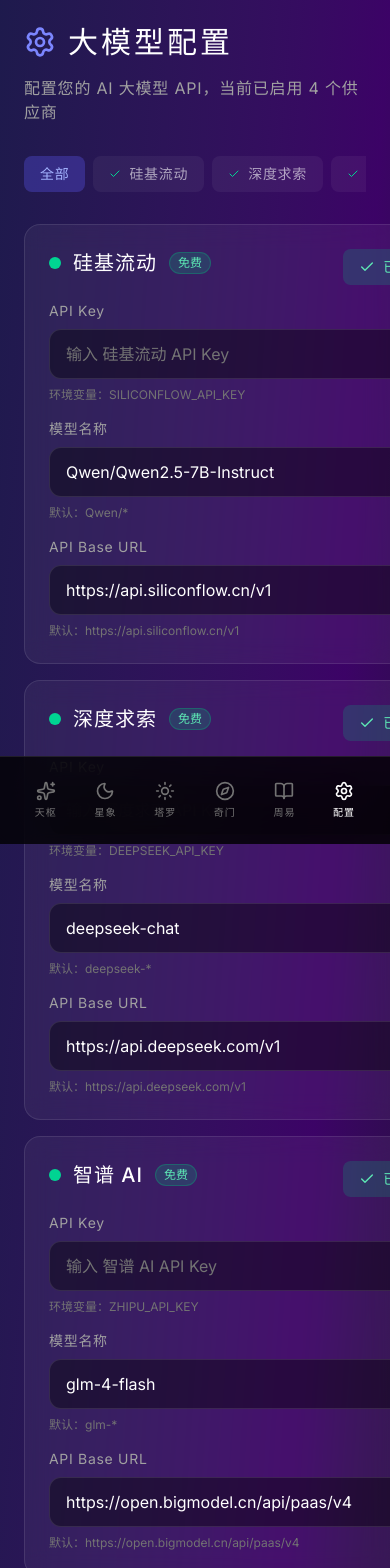
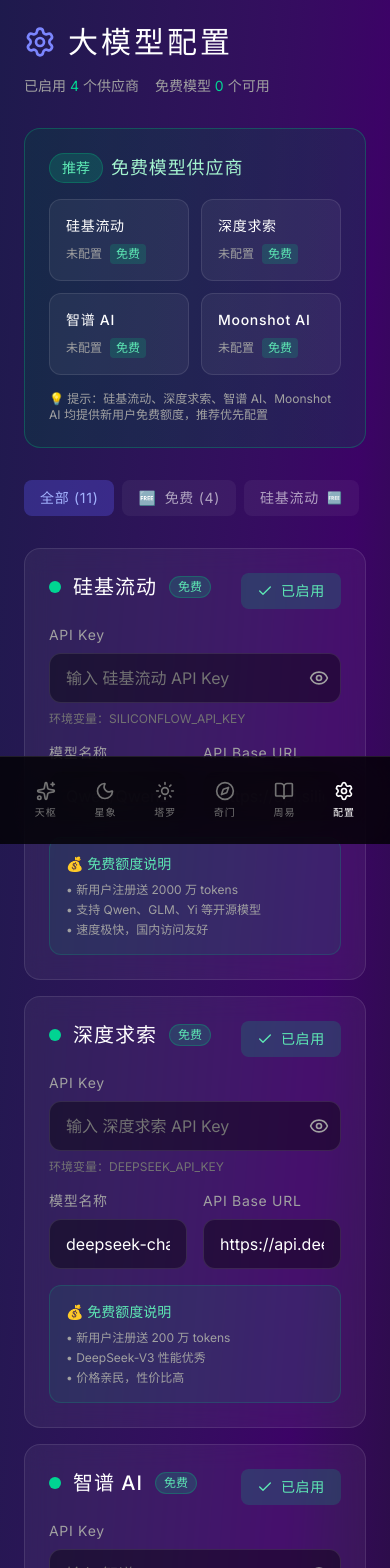
Before and after one commit to DanZai233/Tianji, a React (Vite) app: page /settings/llm in a window 390 px wide. Shown: the top 1568 px of the page. Built offline with nearby package versions, Linux system fonts and the light colour scheme; a web font is replaced by a local one.

Commit message:
feat: improve LLM settings UI with free providers highlight

```diff
--- a/src/pages/LLMSettings.tsx
+++ b/src/pages/LLMSettings.tsx
@@ -1,6 +1,6 @@
 import { useState, useEffect } from "react";
 import { motion } from "motion/react";
-import { Settings, Key, Eye, EyeOff, Check, X, Plus, Trash2 } from "lucide-react";
+import { Settings, Key, Eye, EyeOff, Check, X, RotateCcw } from "lucide-react";
 import {
   LLMProviderConfig,
   LLMProviderType,
@@ -13,7 +13,7 @@
 export default function LLMSettings() {
   const [providers, setProviders] = useState<LLMProviderConfig[]>([]);
   const [showApiKeys, setShowApiKeys] = useState<Record<string, boolean>>({});
-  const [activeTab, setActiveTab] = useState<LLMProviderType | "all">("all");
+  const [activeTab, setActiveTab] = useState<"all" | "free" | LLMProviderType>("all");
   const [isDirty, setIsDirty] = useState(false);
 
   useEffect(() => {
@@ -21,7 +21,21 @@
     if (saved) {
       try {
         const parsed = JSON.parse(saved);
+        // 检查是否有新供应商，如果没有则添加
+        const hasNewProviders = DEFAULT_PROVIDERS.some(
+          dp => !parsed.some((p: LLMProviderConfig) => p.type === dp.type)
+        );
+        if (hasNewProviders) {
+          // 合并旧配置和新供应商
+          const merged = [
+            ...parsed,
+            ...DEFAULT_PROVIDERS.filter(dp => !parsed.some((p: LLMProviderConfig) => p.type === dp.type))
+          ];
+          setProviders(merged);
+          localStorage.setItem(STORAGE_KEY, JSON.stringify(merged));
+        } else {
           setProviders(parsed);
+        }
       } catch {
         setProviders(DEFAULT_PROVIDERS);
       }
@@ -64,6 +78,7 @@
   };
 
   const handleReset = () => {
+    localStorage.removeItem(STORAGE_KEY);
     setProviders(DEFAULT_PROVIDERS);
     setIsDirty(true);
   };
@@ -76,10 +91,11 @@
   };
 
   const enabledProviders = providers.filter(p => p.enabled);
+  const freeProviders = providers.filter(p => PROVIDER_INFO[p.type].isFree);
 
   return (
     <div className="min-h-screen bg-gradient-to-br from-indigo-950 via-purple-950 to-neutral-950 text-white p-6 md:p-12">
-      <div className="max-w-5xl mx-auto">
+      <div className="max-w-6xl mx-auto">
         <motion.div
           initial={{ opacity: 0, y: 20 }}
           animate={{ opacity: 1, y: 0 }}
@@ -89,9 +105,54 @@
             <Settings className="w-8 h-8 text-indigo-400" />
             <h1 className="text-3xl font-light tracking-widest">大模型配置</h1>
           </div>
-          <p className="text-neutral-400 tracking-wider">
-            配置您的 AI 大模型 API，当前已启用 {enabledProviders.length} 个供应商
-          </p>
+          <div className="flex gap-4 text-sm text-neutral-400">
+            <span>已启用 <span className="text-emerald-400">{enabledProviders.length}</span> 个供应商</span>
+            <span>免费模型 <span className="text-emerald-400">{freeProviders.filter(p => p.apiKey).length}</span> 个可用</span>
+          </div>
+        </motion.div>
+
+        {/* 免费供应商推荐区域 */}
+        <motion.div
+          initial={{ opacity: 0, y: 20 }}
+          animate={{ opacity: 1, y: 0 }}
+          transition={{ delay: 0.1 }}
+          className="mb-8 bg-gradient-to-r from-emerald-900/30 to-teal-900/30 border border-emerald-500/30 rounded-2xl p-6"
+        >
+          <div className="flex items-center gap-2 mb-4">
+            <span className="px-3 py-1 text-sm bg-emerald-500/20 text-emerald-300 rounded-full border border-emerald-500/30">
+              推荐
+            </span>
+            <h2 className="text-lg font-medium tracking-wider text-emerald-200">免费模型供应商</h2>
+          </div>
+          <div className="grid grid-cols-2 md:grid-cols-4 gap-3">
+            {freeProviders.map((provider) => (
+              <button
+                key={provider.type}
+                onClick={() => setActiveTab(provider.type)}
+                className={`p-4 rounded-xl border transition-all text-left ${
+                  provider.apiKey
+                    ? "bg-emerald-500/20 border-emerald-500/50 hover:border-emerald-400"
+                    : "bg-white/5 border-white/10 hover:border-emerald-500/30"
+                }`}
+              >
+                <div className="flex items-center justify-between mb-2">
+                  <span className="text-sm font-medium tracking-wider">{PROVIDER_INFO[provider.type].name}</span>
+                  {provider.apiKey && <Check className="w-4 h-4 text-emerald-400" />}
+                </div>
+                <div className="flex items-center gap-2">
+                  <span className="text-xs text-neutral-400">
+                    {provider.apiKey ? "已配置" : "未配置"}
+                  </span>
+                  <span className="text-xs px-1.5 py-0.5 bg-emerald-500/20 text-emerald-300 rounded">
+                    免费
+                  </span>
+                </div>
+              </button>
+            ))}
+          </div>
+          <div className="mt-4 text-xs text-neutral-400">
+            💡 提示：硅基流动、深度求索、智谱 AI、Moonshot AI 均提供新用户免费额度，推荐优先配置
+          </div>
         </motion.div>
 
         <div className="flex gap-2 mb-6 overflow-x-auto pb-2">
@@ -103,7 +164,18 @@
                 : "bg-white/5 text-white/60 hover:bg-white/10"
             }`}
           >
-            全部
+            全部 ({providers.length})
+          </button>
+          <button
+            onClick={() => setActiveTab("free")}
+            className={`px-4 py-2 rounded-lg text-sm tracking-wider whitespace-nowrap transition-colors flex items-center gap-2 ${
+              activeTab === "free"
+                ? "bg-emerald-500/30 text-emerald-300"
+                : "bg-white/5 text-white/60 hover:bg-white/10"
+            }`}
+          >
+            <span className="text-emerald-400">🆓</span>
+            免费 ({freeProviders.length})
           </button>
           {providers.map(provider => (
             <button
@@ -115,23 +187,26 @@
                   : "bg-white/5 text-white/60 hover:bg-white/10"
               }`}
             >
-              {provider.enabled && (
+              {provider.enabled && provider.apiKey && (
                 <Check className="w-3 h-3 text-emerald-400" />
               )}
               {PROVIDER_INFO[provider.type].name}
+              {PROVIDER_INFO[provider.type].isFree && (
+                <span className="text-emerald-400 text-xs">🆓</span>
+              )}
             </button>
           ))}
         </div>
 
         <div className="grid gap-4">
           {providers
-            .filter(p => activeTab === "all" || activeTab === p.type)
+            .filter(p => activeTab === "all" || activeTab === "free" && PROVIDER_INFO[p.type].isFree || activeTab === p.type)
             .map((provider, index) => (
               <motion.div
                 key={provider.type}
                 initial={{ opacity: 0, y: 20 }}
                 animate={{ opacity: 1, y: 0 }}
-                transition={{ delay: index * 0.05 }}
+                transition={{ delay: index * 0.03 }}
                 className={`bg-white/5 backdrop-blur-md rounded-2xl border border-white/10 p-6 ${
                   !provider.enabled && "opacity-60"
                 }`}
@@ -201,6 +276,7 @@
                     </p>
                   </div>
 
+                  <div className="grid grid-cols-2 gap-4">
                     <div>
                       <label className="block text-sm text-neutral-400 mb-2 tracking-wider">
                         模型名称
@@ -212,9 +288,6 @@
                         placeholder="例如：gemini-2.0-flash"
                         className="w-full bg-black/40 border border-white/10 rounded-xl px-4 py-3 text-white placeholder:text-neutral-500 focus:outline-none focus:border-indigo-500/50 transition-colors"
                       />
-                    <p className="text-xs text-neutral-500 mt-2">
-                      默认：{PROVIDER_INFO[provider.type].modelPrefix}*
-                    </p>
                     </div>
 
                     <div>
@@ -228,22 +301,52 @@
                         placeholder={PROVIDER_INFO[provider.type].defaultBaseURL}
                         className="w-full bg-black/40 border border-white/10 rounded-xl px-4 py-3 text-white placeholder:text-neutral-500 focus:outline-none focus:border-indigo-500/50 transition-colors"
                       />
-                    <p className="text-xs text-neutral-500 mt-2">
-                      默认：{PROVIDER_INFO[provider.type].defaultBaseURL}
-                    </p>
+                    </div>
                   </div>
 
-                  {provider.type === "volcengine" && (
-                    <div className="bg-indigo-500/10 border border-indigo-500/20 rounded-xl p-4">
-                      <h3 className="text-sm font-medium text-indigo-300 mb-2">
-                        火山引擎配置说明
+                  {PROVIDER_INFO[provider.type].isFree && (
+                    <div className="bg-emerald-500/10 border border-emerald-500/20 rounded-xl p-4">
+                      <h3 className="text-sm font-medium text-emerald-300 mb-2">
+                        💰 免费额度说明
                       </h3>
                       <ul className="text-xs text-neutral-400 space-y-1">
-                        <li>• API Key 从火山方舟控制台获取</li>
-                        <li>• 默认端点：https://ark.cn-beijing.volces.com/api/v3</li>
-                        <li>• 支持豆包系列模型（doubao-pro, doubao-lite 等）</li>
-                        <li>• 兼容 OpenAI 格式</li>
+                        {provider.type === "siliconflow" && (
+                          <>
+                            <li>• 新用户注册送 2000 万 tokens</li>
+                            <li>• 支持 Qwen、GLM、Yi 等开源模型</li>
+                            <li>• 速度极快，国内访问友好</li>
+                          </>
+                        )}
+                        {provider.type === "deepseek" && (
+                          <>
+                            <li>• 新用户注册送 200 万 tokens</li>
+                            <li>• DeepSeek-V3 性能优秀</li>
+                            <li>• 价格亲民，性价比高</li>
+                          </>
+                        )}
+                        {provider.type === "zhipu" && (
+                          <>
+                            <li>• 注册送 100 万 tokens</li>
+                            <li>• GLM-4-Flash 免费使用</li>
+                            <li>• 智谱 AI 官方服务稳定</li>
+                          </>
+                        )}
+                        {provider.type === "moonshot" && (
+                          <>
+                            <li>• 新用户送 15 元体验金</li>
+                            <li>• Moonshot 长文本能力强</li>
+                            <li>• 月之暗面官方服务</li>
+                          </>
+                        )}
                       </ul>
+                    </div>
+                  )}
+
+                  {!PROVIDER_INFO[provider.type].isFree && !provider.apiKey && (
+                    <div className="bg-amber-500/10 border border-amber-500/20 rounded-xl p-4">
+                      <p className="text-xs text-amber-300">
+                        ⚠️ 此供应商需要付费，请先获取 API Key 并配置
+                      </p>
                     </div>
                   )}
                 </div>
@@ -261,19 +364,21 @@
           </button>
           <button
             onClick={handleReset}
-            className="px-6 py-3 bg-white/5 hover:bg-white/10 border border-white/10 rounded-xl transition-colors tracking-wider text-white/80"
+            className="px-6 py-3 bg-white/5 hover:bg-white/10 border border-white/10 rounded-xl transition-colors tracking-wider text-white/80 flex items-center gap-2"
           >
+            <RotateCcw className="w-4 h-4" />
             重置为默认
           </button>
         </div>
 
         <div className="mt-8 bg-white/5 border border-white/10 rounded-2xl p-6">
-          <h3 className="text-lg font-medium mb-4 tracking-wider">配置说明</h3>
+          <h3 className="text-lg font-medium mb-4 tracking-wider">💡 使用建议</h3>
           <div className="text-sm text-neutral-400 space-y-2">
-            <p>• 支持的主流供应商：Gemini、OpenAI、Anthropic Claude、火山引擎豆包、百度文心一言、阿里通义千问、腾讯混元</p>
+            <p>• 推荐优先配置硅基流动、深度求索、智谱 AI、Moonshot 等免费供应商</p>
+            <p>• 可以在占卜页面的模型选择框中切换使用不同的模型</p>
             <p>• 配置会保存在浏览器本地存储（localStorage）</p>
-            <p>• 可以启用多个供应商，在对话时会自动使用已启用的供应商</p>
             <p>• API Key 仅保存在本地，不会上传到服务器</p>
+            <p>• 可以启用多个供应商，系统会按顺序选择可用的模型</p>
           </div>
         </div>
       </div>
```
Lines whose indentation alone changed are shown as unchanged.
